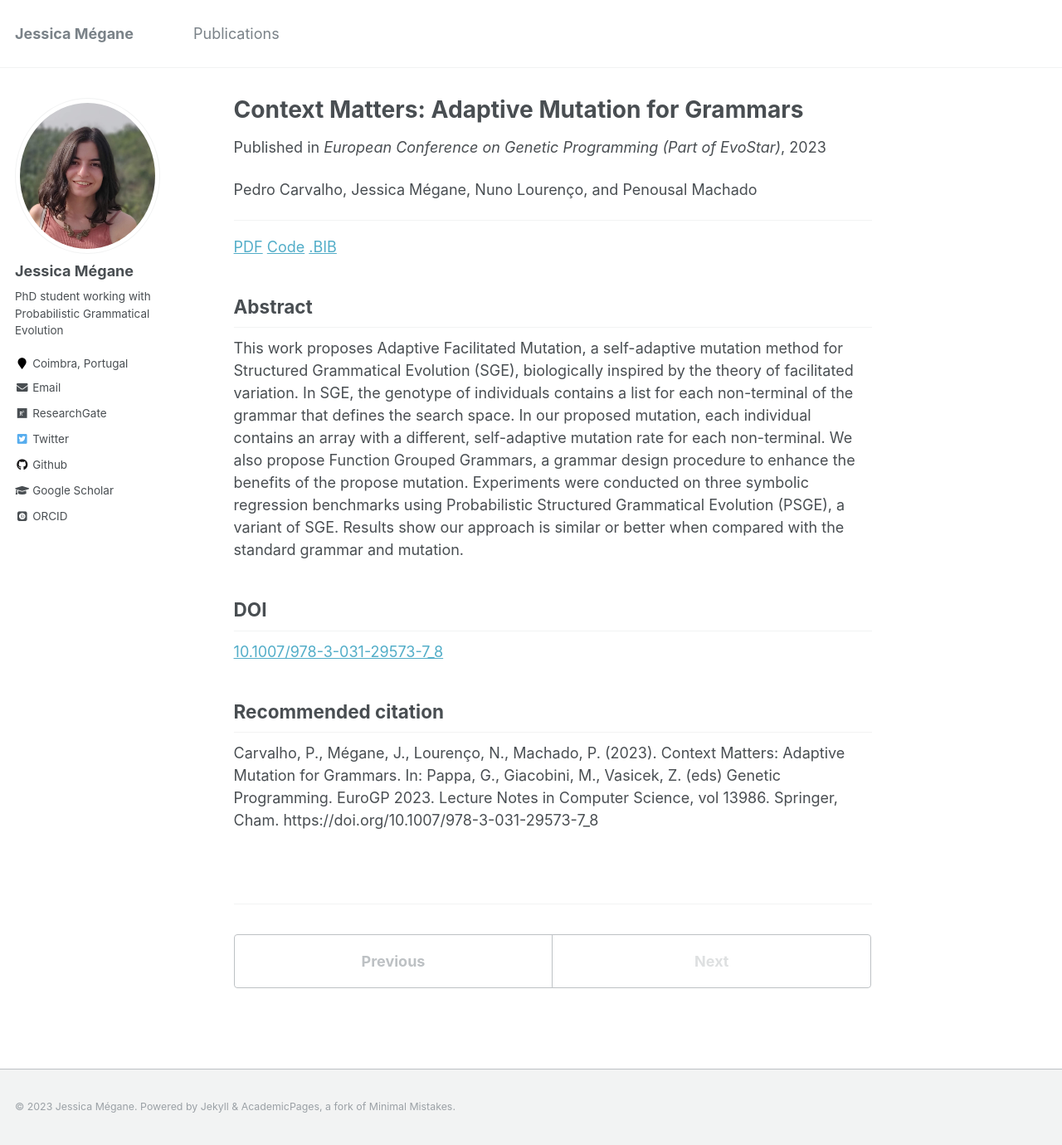
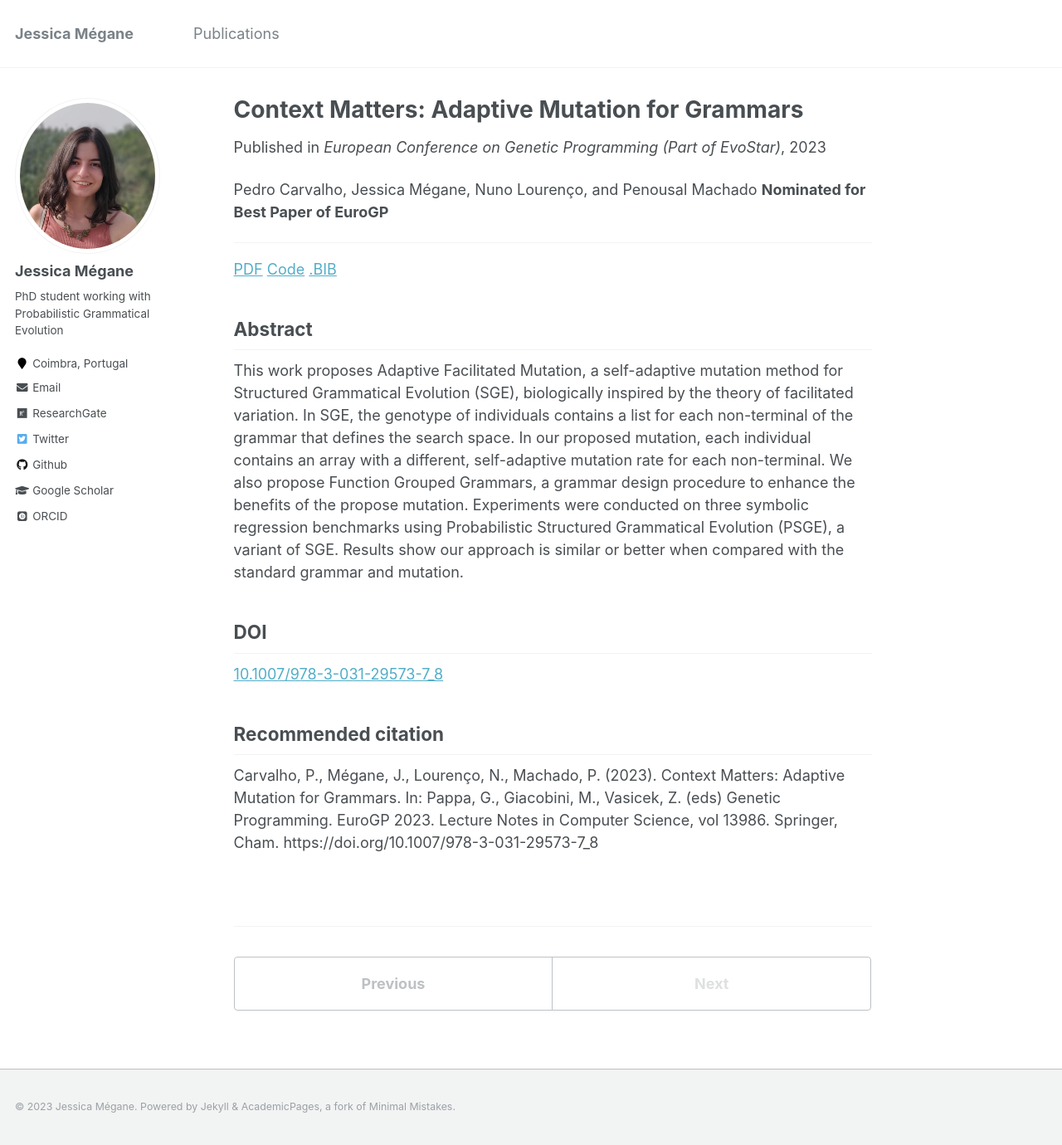
Before and after one commit to jessicamegane/jessicamegane.github.io, a Jekyll site: the page built from _publications/2023-04-14-afm.md, in a window 1280 px wide and 1380 px high. Shown: the whole window at 83% size. Built offline with Jekyll 4.4.1, drawn with Linux system fonts in a browser that asks for light colours; some web fonts are replaced.

Commit message:
update on the nomination

```diff
--- a/_publications/2023-04-14-afm.md
+++ b/_publications/2023-04-14-afm.md
@@ -7,6 +7,7 @@ venue: European Conference on Genetic Programming (Part of EvoStar)
 authors: "Pedro Carvalho, Jessica Mégane, Nuno Lourenço, and Penousal Machado"
 ---
 Pedro Carvalho, Jessica Mégane, Nuno Lourenço, and Penousal Machado
+**Nominated for Best Paper of EuroGP**
 
 ---
 
```
